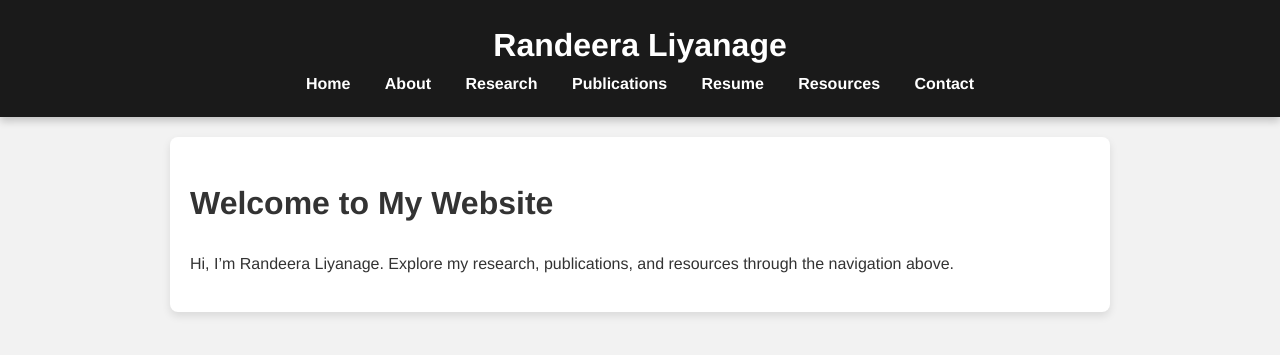
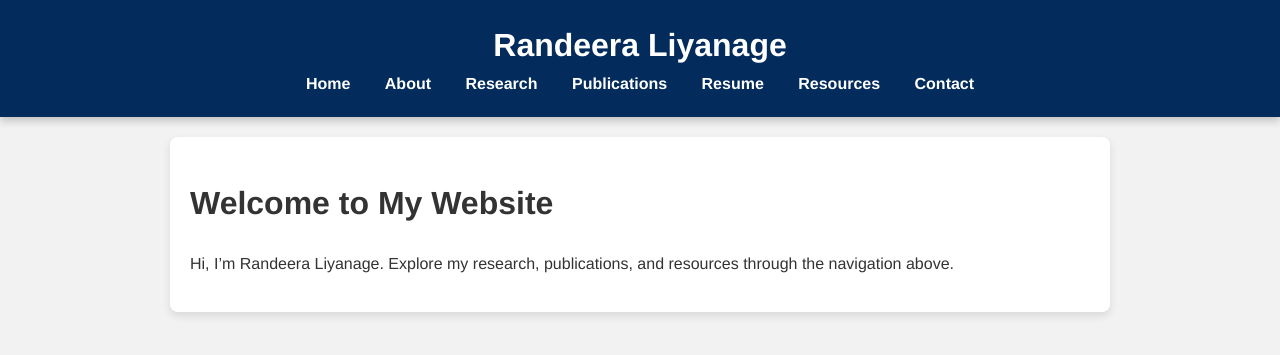
Before and after one commit to randeeraliyanage/randeeraliyanage.github.io, a Jekyll site: the page built from index.md, in a window 1280 px wide. Shown: the top 355 px of the page. Built offline with Jekyll 4.4.1, drawn with Linux system fonts in a browser that asks for light colours.

Commit message:
Update default.html

```diff
--- a/_layouts/default.html
+++ b/_layouts/default.html
@@ -7,7 +7,7 @@
     <link rel="stylesheet" href="/style.css">
 </head>
 <body>
-    <header style="background-color: #1a1a1a; color: #fff;">
+    <header style="background-color: #032c5c; color: #fff;">
         <h1 style="color: #fff;">{{ site.title }}</h1>
         <nav>
             <a href="/index.html">Home</a>
```
